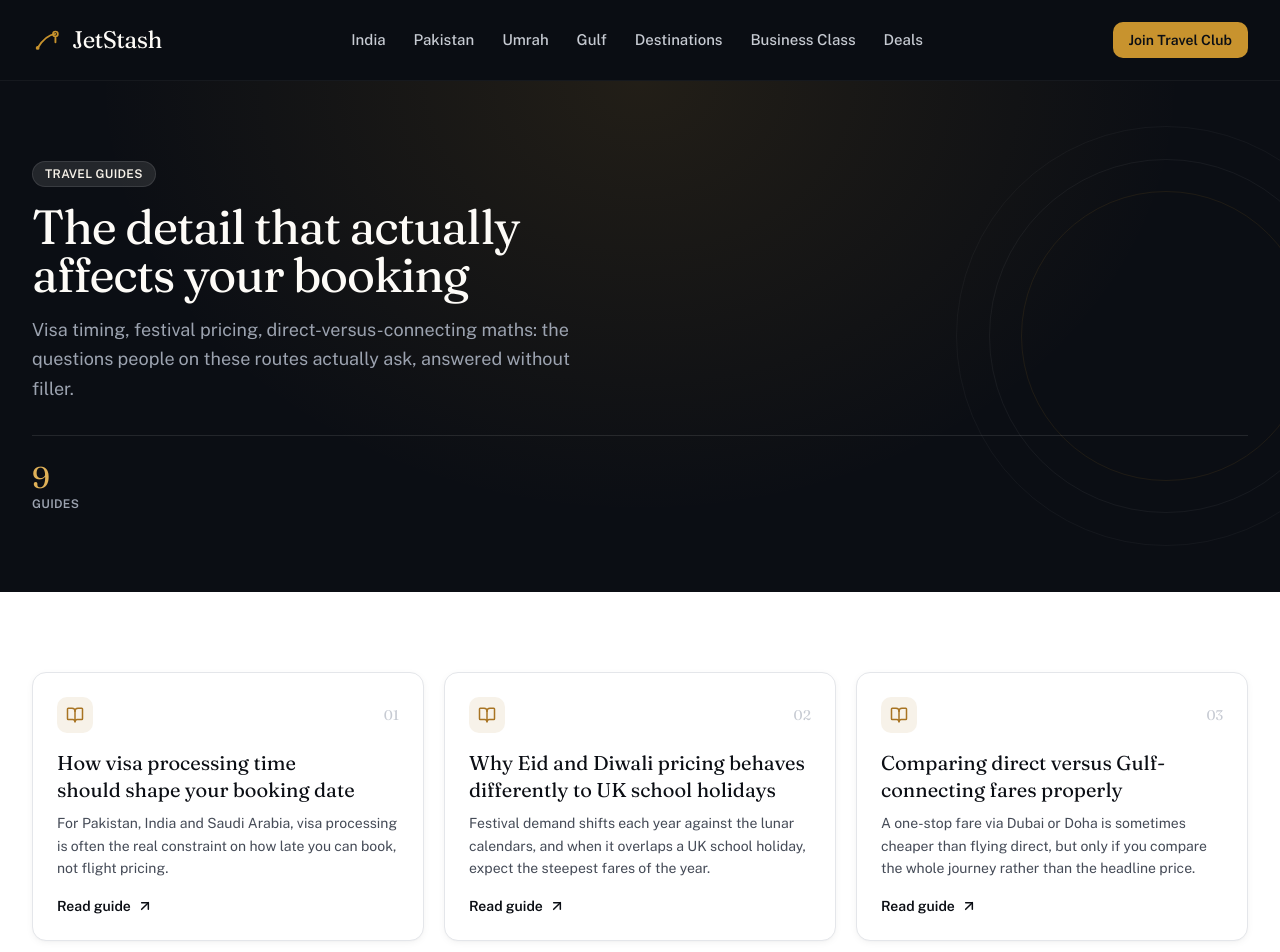
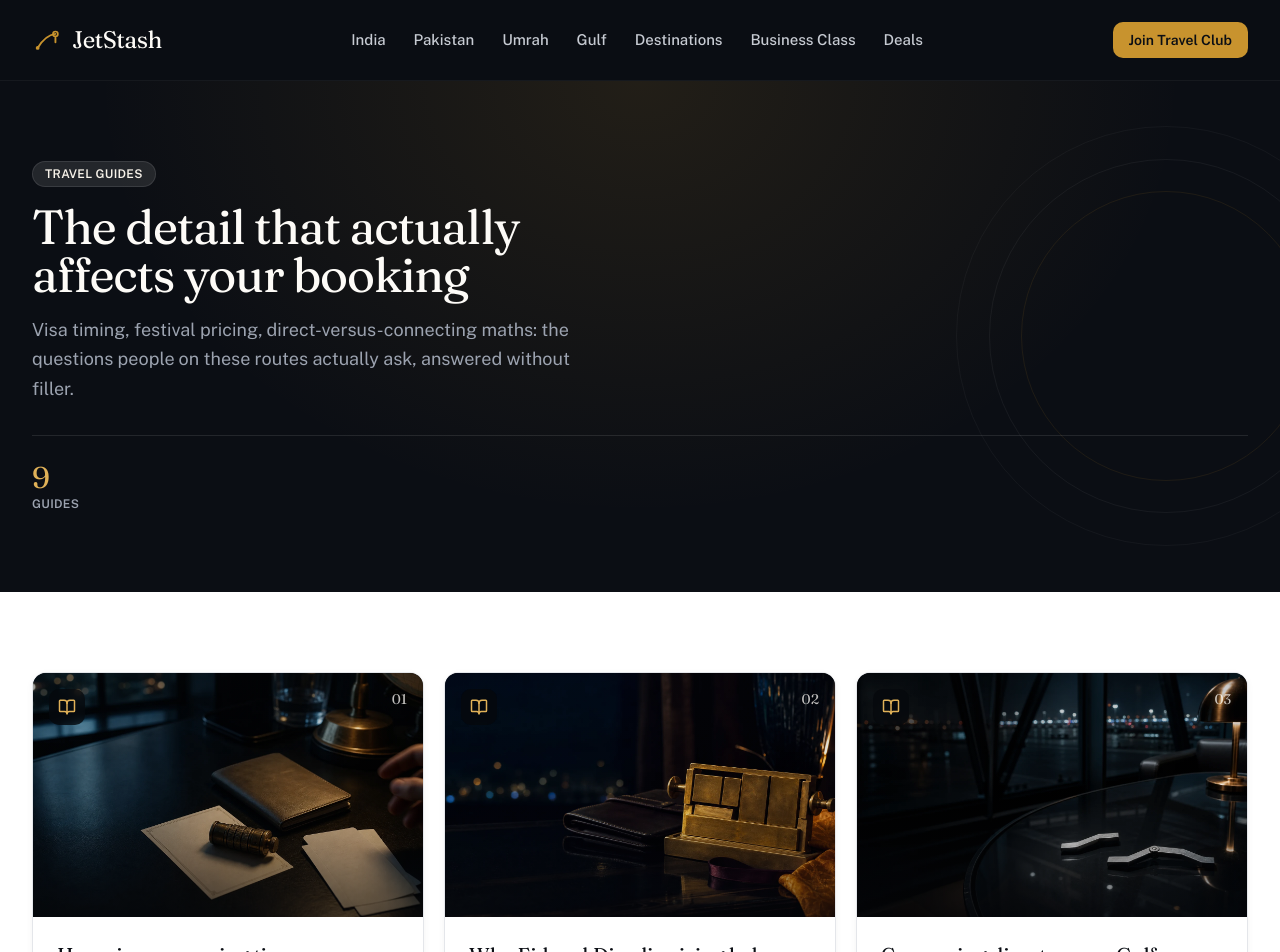
Before and after one commit to faiz403/jetstash-new, a Next.js app: page /guides in a window 1280 px wide. Shown: the top 952 px of the page. Built offline with nearby package versions, Linux system fonts and the light colour scheme.

Commit message:
feat: make travel guides visually discoverable

```diff
--- a/app/guides/page.tsx
+++ b/app/guides/page.tsx
@@ -1,8 +1,10 @@
 import type { Metadata } from 'next';
 import Link from 'next/link';
+import Image from 'next/image';
 import { ArrowUpRight, BookOpen } from 'lucide-react';
 import { PageHero } from '@/components/sections/page-hero';
 import { guides } from '@/data/guides';
+import { getGuideImage } from '@/lib/brand-images';
 
 export const metadata: Metadata = {
   alternates: { canonical: '/guides' },
@@ -25,20 +27,51 @@ export default function GuidesPage() {
         <div className="mx-auto max-w-content px-5 sm:px-8">
           <div className="grid gap-5 sm:grid-cols-2 lg:grid-cols-3">
             {guides.map((guide, i) => (
+              <GuideCard key={guide.slug} guide={guide} index={i} />
+            ))}
+          </div>
+        </div>
+      </section>
+    </>
+  );
+}
+
+function GuideCard({
+  guide,
+  index,
+}: {
+  guide: (typeof guides)[number];
+  index: number;
+}) {
+  const image = getGuideImage(guide.slug);
+
+  return (
     <Link
-                key={guide.slug}
       href={`/guides/${guide.slug}`}
-                className="group flex flex-col rounded-md border border-ink-100 bg-white p-6 shadow-card transition-all hover:-translate-y-1 hover:border-brass-200 hover:shadow-card-hover"
+      className="group flex flex-col overflow-hidden rounded-md border border-ink-100 bg-white shadow-card transition-all hover:-translate-y-1 hover:border-brass-200 hover:shadow-card-hover"
     >
-                <div className="flex items-center justify-between">
-                  <span className="flex h-9 w-9 items-center justify-center rounded-sm bg-sand-100 text-brass-600 transition-colors group-hover:bg-brass-50">
+      <div className="relative aspect-[16/10] overflow-hidden bg-ink-900">
+        {image ? (
+          <Image
+            src={image.src}
+            alt=""
+            fill
+            sizes="(max-width: 640px) 100vw, (max-width: 1024px) 50vw, 33vw"
+            className="object-cover transition-transform duration-500 group-hover:scale-[1.03]"
+          />
+        ) : (
+          <div className="absolute inset-0 bg-[radial-gradient(ellipse_at_top,_rgba(200,147,46,0.18),transparent_65%)]" />
+        )}
+        <div className="absolute inset-0 bg-gradient-to-t from-ink-950/55 via-ink-950/5 to-ink-950/20" />
+        <div className="absolute left-4 top-4 flex h-9 w-9 items-center justify-center rounded-sm bg-ink-950/75 text-brass-300 backdrop-blur-sm">
           <BookOpen className="h-4.5 w-4.5" strokeWidth={2} />
-                  </span>
-                  <span className="font-display text-sm text-ink-200" aria-hidden="true">
-                    {String(i + 1).padStart(2, '0')}
+        </div>
+        <span className="absolute right-4 top-4 font-display text-sm text-sand-50/75" aria-hidden="true">
+          {String(index + 1).padStart(2, '0')}
         </span>
       </div>
-                <h2 className="mt-4 font-display text-xl leading-snug text-ink-900">{guide.title}</h2>
+      <div className="flex flex-1 flex-col p-6">
+        <h2 className="font-display text-xl leading-snug text-ink-900">{guide.title}</h2>
         <p className="mt-2 flex-1 text-sm leading-relaxed text-ink-500">{guide.summary}</p>
         <span className="mt-4 flex items-center gap-1.5 text-sm font-semibold text-ink-900 transition-colors group-hover:text-terracotta-600">
           Read guide
@@ -47,11 +80,7 @@ export default function GuidesPage() {
             strokeWidth={2.25}
           />
         </span>
+      </div>
     </Link>
-            ))}
-          </div>
-        </div>
-      </section>
-    </>
   );
 }
```
Also changed, not shown: 4 other files (tests, documents, lock files or other folders). Lines whose indentation alone changed are shown as unchanged.
